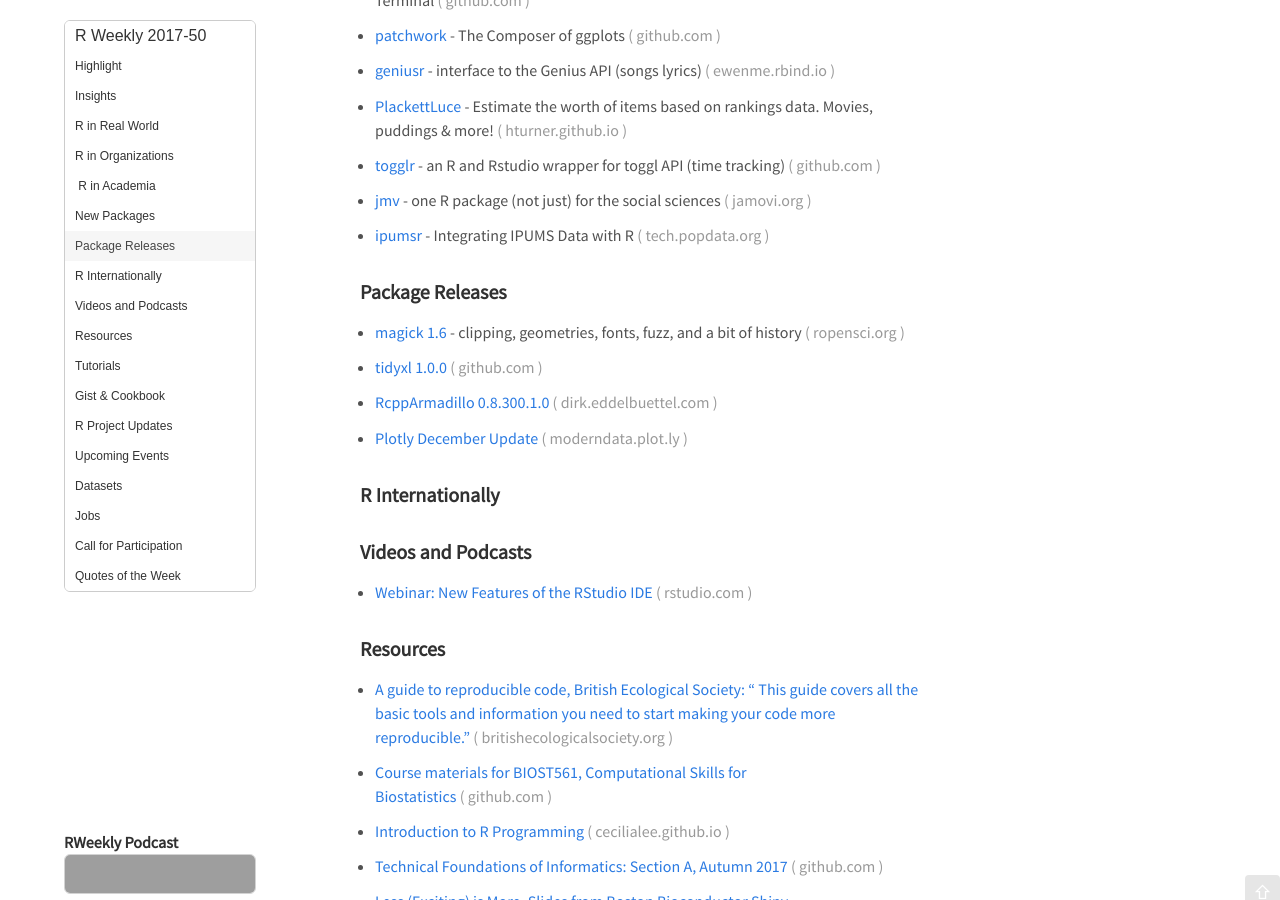
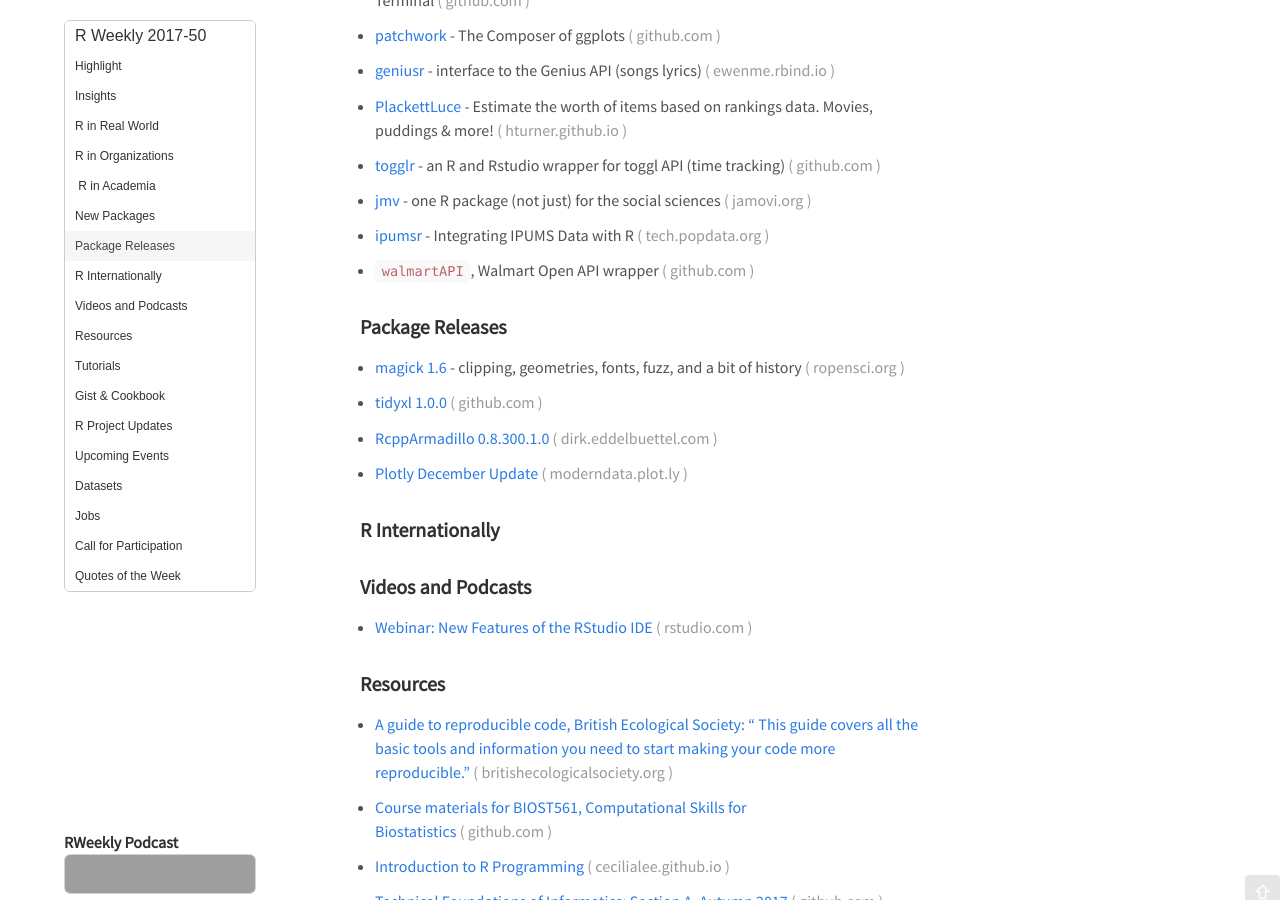
Before and after one commit to rweekly/rweekly.org, a Jekyll site: the page built from draft.md, in a window 1280 px wide and 900 px high, scrolled down 2619 px. Built offline with Jekyll 4.4.1, drawn with Linux system fonts in a browser that asks for light colours; emoji names are drawn with the system emoji font; comment, search, counter and statistics services are not loaded; grey boxes are pictures that could not be loaded.

Commit message:
Update draft.md

```diff
--- a/draft.md
+++ b/draft.md
@@ -87,6 +87,8 @@
 + [jmv](https://blog.jamovi.org/2017/12/07/jmv.html) - one R package (not just) for the social sciences
 
 + [ipumsr](http://tech.popdata.org/Integrating-IPUMS-Data-with-R/) -  Integrating IPUMS Data with R
+
++ [`walmartAPI`](https://github.com/EmilHvitfeldt/walmartAPI), Walmart Open API wrapper
 
 ### Package Releases
 
```
